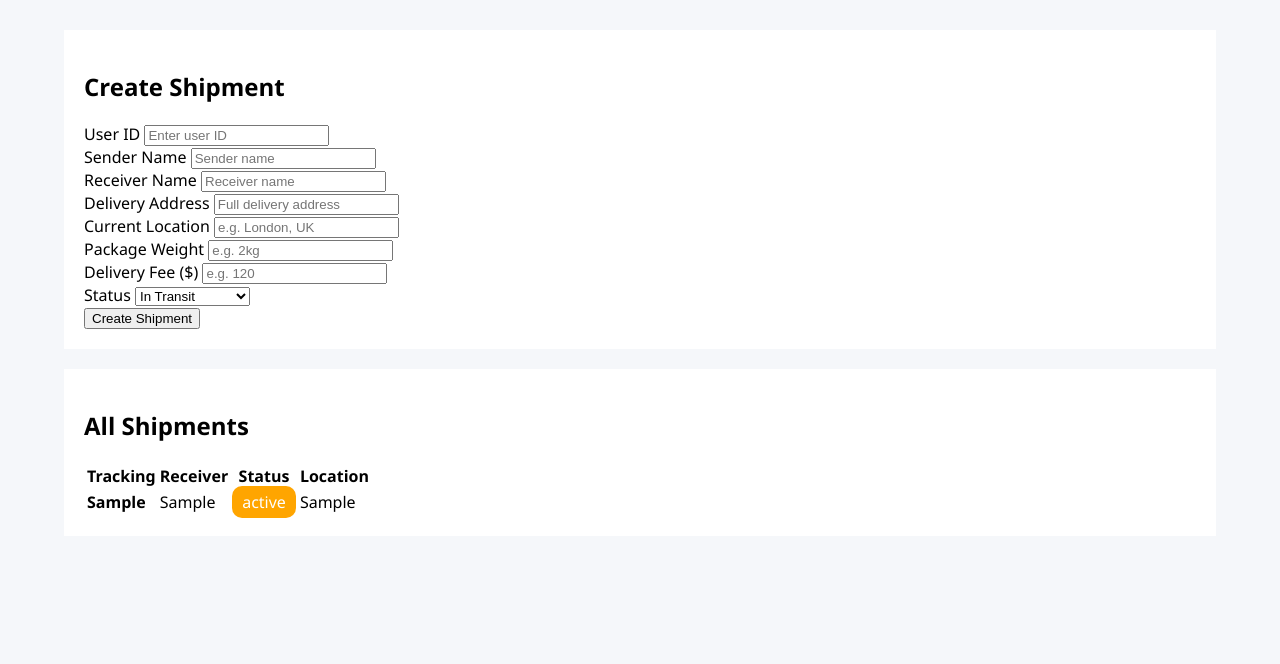
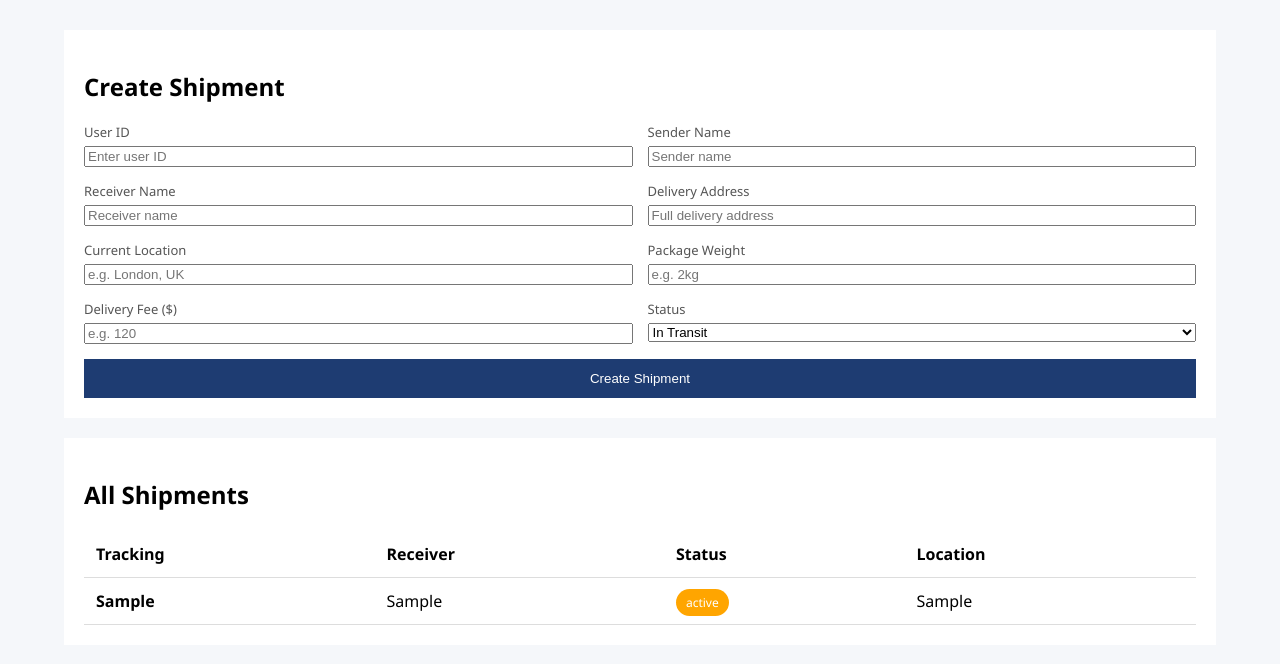
Before and after one commit to amexlabs-ui/amex-courier, a Flask app: page /dashboard in a window 1280 px wide. Shown: the part 52-716 px from the top of the page. Run offline with Flask 3, Linux system fonts and the light colour scheme; the visitor is signed in with stand-in values (Sample User, id 1); tables that the repository leaves empty hold one stand-in row (values such as "Sample post").

Commit message:
Update style.css

```diff
--- a/static/style.css
+++ b/static/style.css
@@ -71,3 +71,55 @@ body {
 .in-transit { background: orange; }
 .delivered { background: green; }
 .cancelled { background: red; }
+
+/* FORM GRID */
+.form-grid {
+    display: grid;
+    grid-template-columns: repeat(2, 1fr);
+    gap: 15px;
+}
+
+.form-grid div {
+    display: flex;
+    flex-direction: column;
+}
+
+label {
+    font-size: 13px;
+    margin-bottom: 5px;
+    color: #555;
+}
+
+.full-btn {
+    grid-column: span 2;
+    padding: 12px;
+    background: #1e3c72;
+    color: white;
+    border: none;
+    cursor: pointer;
+}
+
+/* TABLE */
+table {
+    width: 100%;
+    border-collapse: collapse;
+}
+
+th, td {
+    padding: 12px;
+    border-bottom: 1px solid #ddd;
+    text-align: left;
+}
+
+/* STATUS COLORS */
+.status {
+    padding: 5px 10px;
+    border-radius: 20px;
+    color: white;
+    font-size: 12px;
+}
+
+.in-transit { background: orange; }
+.delivered { background: green; }
+.cancelled { background: red; }
+.out { background: blue; }
```
